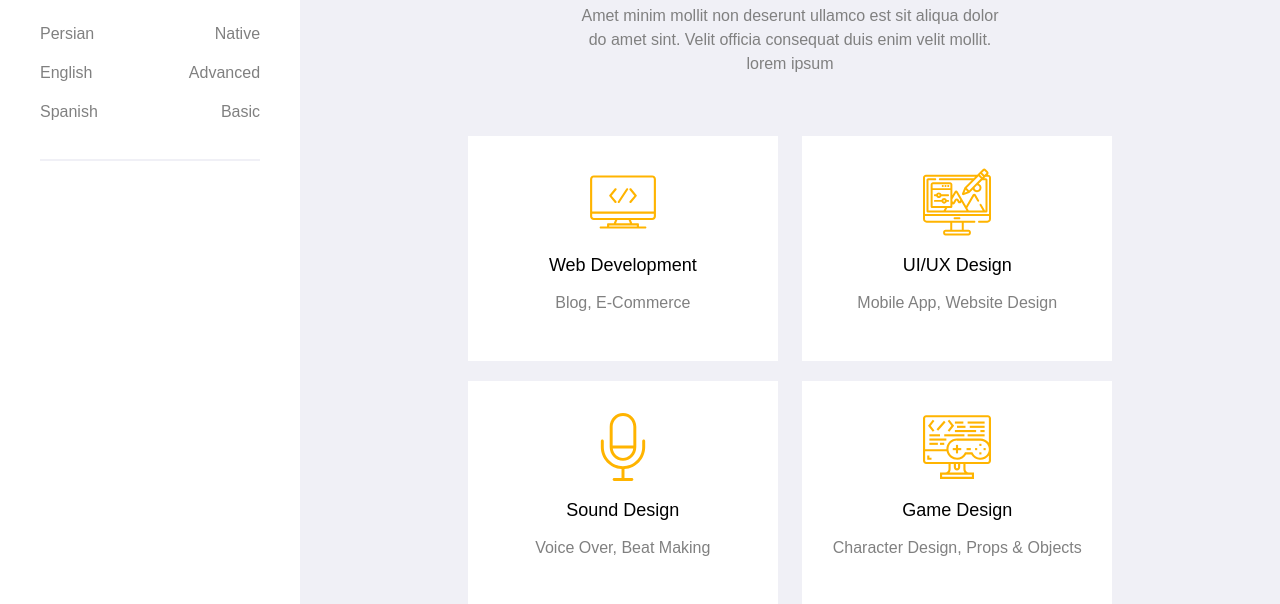
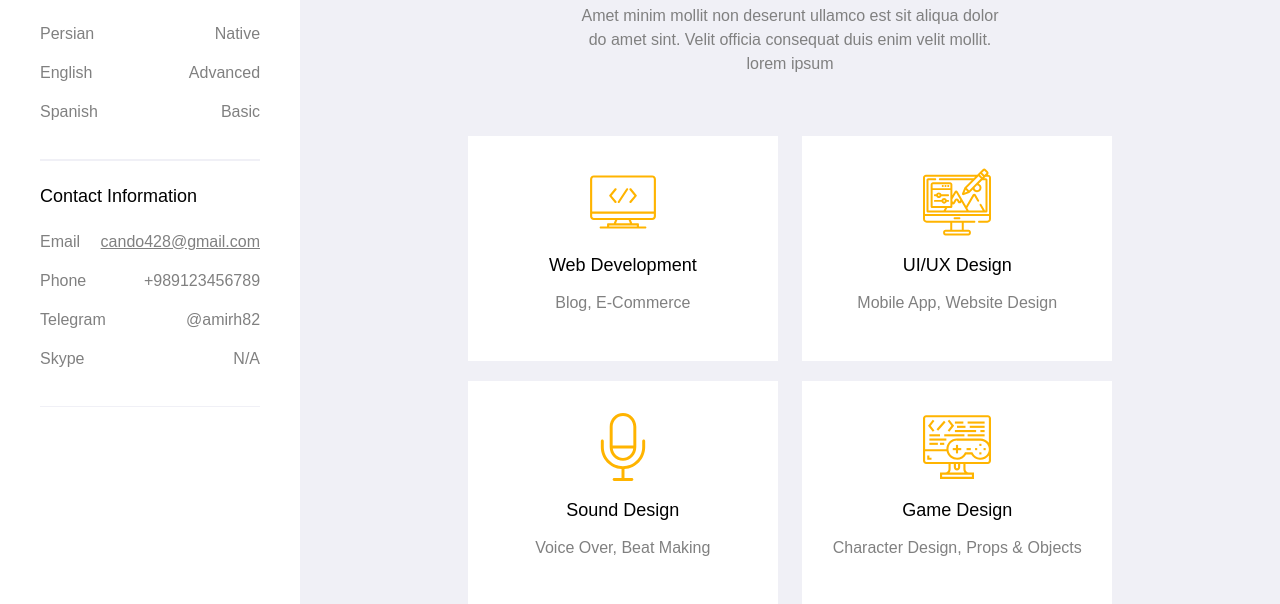
Before and after one commit to mans82/IE_HW1, a plain HTML site: page index.html in a window 1280 px wide. Shown: the part 629-1233 px from the top of the page. Drawn offline with nearby package versions, Linux system fonts and the light colour scheme; files that its build step writes are made by us from their sources.

Commit message:
Add contact information section to sidebar

```diff
--- a/index.html
+++ b/index.html
@@ -381,6 +381,44 @@
             </div>
         </div>
         <hr>
+        <div class="sidebar-section" id="contact-info">
+            <p class="title">
+                Contact Information
+            </p>
+            <div class="row">
+                <p class="description key">
+                    Email
+                </p>
+                <a class="description value" href="mailto:cando428@gmail.com">
+                    cando428@gmail.com
+                </a>
+            </div>
+            <div class="row">
+                <p class="description key">
+                    Phone
+                </p>
+                <p class="description value">
+                    +989123456789
+                </p>
+            </div>
+            <div class="row">
+                <p class="description key">
+                    Telegram
+                </p>
+                <p class="description value">
+                    @amirh82
+                </p>
+            </div>
+            <div class="row">
+                <p class="description key">
+                    Skype
+                </p>
+                <p class="description value">
+                    N/A
+                </p>
+            </div>
+        </div>
+        <hr>
     </div>
 </body>
 
--- a/style.scss
+++ b/style.scss
@@ -86,6 +86,7 @@ hr {
     #social-contacts {
         padding-top: 0px;
         font-size: 0;
+        text-align: center;
 
         .icon-wrapper {
             display: inline-flex;
@@ -107,7 +108,8 @@ hr {
     }
 
     #basic-info,
-    #languages {
+    #languages,
+    #contact-info {
         display: block;
 
         .title {
@@ -119,7 +121,8 @@ hr {
 
             margin: 5px auto;
 
-            p {
+            p,
+            a {
                 margin-top: 0px;
                 margin-bottom: 0px;
                 padding-top: 5px;
```
